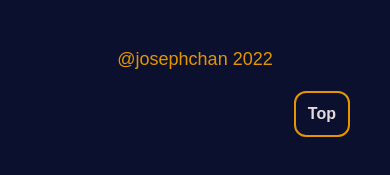
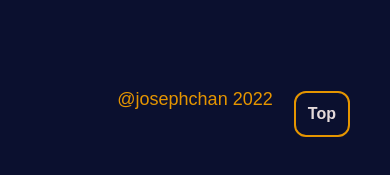
Before and after one commit to itsdaijoebu/Joseph-Portfolio, a plain HTML site: page index.html in a window 390 px wide. Shown: the part 4215-4390 px from the top of the page. Drawn offline with nearby package versions, Linux system fonts and the light colour scheme; a web font is replaced by a local one.

Commit message:
fix @josephchan footer spacing on small screens

```diff
--- a/index.html
+++ b/index.html
@@ -338,7 +338,7 @@
   <!-- Footer -->
   <footer class="bg-primary p-10">
     <div class="container flex flex-row flex-wrap justify-evenly">
-      <div class="flex flex-row flex-wrap md:flex-col justify-center items-center">
+      <div class="flex flex-row flex-wrap flex-col justify-center items-center">
         <div class="flex mt-16 mb-6 flex-row space-x-6 justify-center">
           <!-- <h2 class="text-white font-bold text-lg">Socials</h2> -->
           <a href="https://www.linkedin.com/in/joseph-ys-chan/" class="">
@@ -362,7 +362,7 @@
             <i class="icon-mail"></i>
           </a>
         </div>
-        <div class="mt-6 mb-16">
+        <div class="mt-16 mb-6">
           <p class="text-accent text-lg">
             @josephchan <span id="year"></span>
           </p>
```
